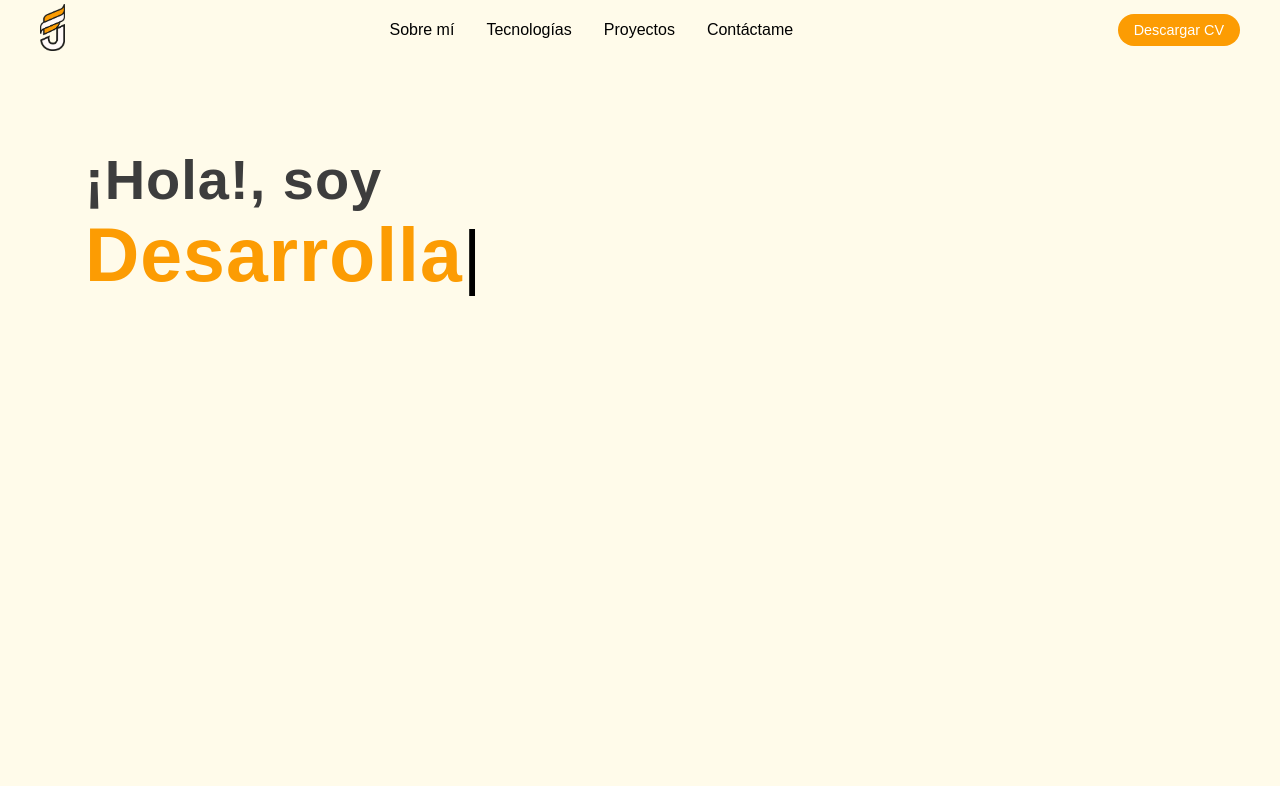
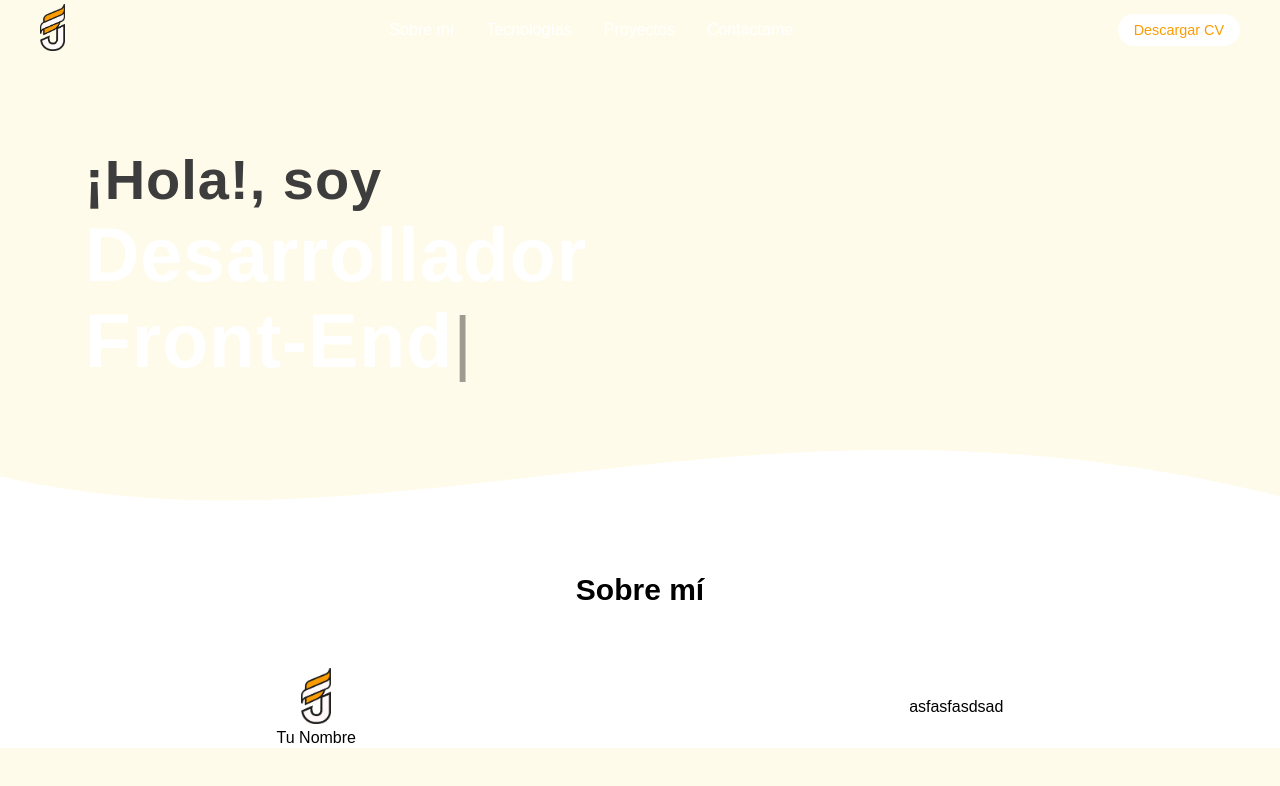
Before and after one commit to Jeree-Gs/portfolio, a plain HTML site: page index.html in a window 1280 px wide. Drawn offline with nearby package versions, Linux system fonts and the light colour scheme; some packages are replaced by stand-ins of ours; a script that the page names is missing; a web font is replaced by a local one.

Commit message:
add header & content

```diff
--- a/index.html
+++ b/index.html
@@ -23,10 +23,7 @@
 
 
 <body>
-
-
-
-    <main>
+    <!--Loader-->
     <div class="loop cubes">
         <div class="item cubes"></div>
         <div class="item cubes"></div>
@@ -35,12 +32,15 @@
         <div class="item cubes"></div>
         <div class="item cubes"></div>
     </div>
-        <div class="content" style="display: none;">
+    <main class="content" style="display: none;">
+
+        <!--NavBar-->
+        <div>
             <header>
                 <div class="navbar">
                     <div class="logo"><a href="#"><img src="/img/logo.png" alt=""></a></div>
                     <ul class="links">
-                        <li><a href="#">Sobre mí</a></li>
+                        <li><a class="tags" href="#">Sobre mí</a></li>
                         <li><a href="#">Tecnologías</a></li>
                         <li><a href="#">Proyectos</a></li>
                         <li><a href="#">Contáctame</a></li>
@@ -59,11 +59,9 @@
                     <li><a href="#" class="action_btn">Descargar CV</a></li>
                 </div>
             </header>
-            <div class="container">
-                <div class="wrapper">
-                    <h1 class="firstLetter">¡Hola!, soy <br> <span class="auto-type multiText"></span> </h1>
-                </div>
-                <div class="disc">
+
+            <!--Typing Text-->
+            <div>
                 <canvas id="canvas3d"></canvas>
                     <script async src="https://unpkg.com/es-module-shims@1.3.6/dist/es-module-shims.js"></script>
                     <script type="importmap">
@@ -73,9 +71,36 @@
                         }
                     }
                     </script>
+
+                <div class="container">
+                    <div class="wrapper">
+                        <h1 class="firstLetter">¡Hola!, soy <br> <span class="auto-type multiText"></span> </h1>
+                    </div>
+                    <div class="disc">
+
                     </div>
                 </div>
             </div>
+        </div>
+
+        <div style="height: 150px; overflow: hidden;" ><svg viewBox="0 0 500 150" preserveAspectRatio="none" style="height: 100%; width: 100%;"><path d="M-5.36,50.83 C149.99,150.00 290.91,-60.67 501.97,75.50 L500.00,150.00 L-2.54,152.47 Z" style="stroke: none; fill: rgb(255, 255, 255);"></path></svg></div>
+
+
+        <section class="sobremi">
+            <div class="contenedor-sobremi">
+                <h2 class="titulo">Sobre mí</h2>
+
+                <div class="container-sobremi">
+                    <div class="foto">
+                        <img src="/img/logo.png" alt="Mi Foto" class="imagen" width="30px" />
+                        <div class="nombre">Tu Nombre</div>
+                    </div>
+                    <div class="descripcion">
+                        asfasfasdsad
+                    </div>
+                </div>
+            </div>
+        </section>
 
     </main>
 
@@ -85,7 +110,7 @@
     <script src="https://unpkg.com/typed.js@2.1.0/dist/typed.umd.js"></script>
     <script>
         var typed = new Typed(".auto-type", {
-            strings: ["--", "Desarrollador Front-End", "Diseñador UX/UI", "Programador", "Freelancer"],
+            strings: ["Desarrollador Front-End", "Diseñador UX/UI", "Programador", "Freelancer"],
             typeSpeed: 130,
             backSpeed: 100,
             startDelay: 1000,
--- a/roboto.js
+++ b/roboto.js
@@ -2,4 +2,4 @@ import { Application } from '@splinetool/runtime';
 
 const canvas = document.getElementById('canvas3d');
 const app = new Application(canvas);
-app.load('https://prod.spline.design/75GXPPjeNuKgJQ5M/scene.splinecode');
+app.load('https://prod.spline.design/2b0vschOQloKhJXd/scene.splinecode');
--- a/script.js
+++ b/script.js
@@ -1,9 +1,9 @@
-// Carga
+// Loader
 window.addEventListener("load", function () {
     setTimeout(function () {
         document.querySelector('.loop').style.display = 'none';
         document.querySelector('.content').style.display = 'block';
-    }, 3000); // Ajusta el tiempo en milisegundos según sea necesario
+    }, 2000); // Ajusta el tiempo en milisegundos según sea necesario
 });
 
 // Toggle Navbar
--- a/styles.css
+++ b/styles.css
@@ -29,12 +29,12 @@ li {
 
 a {
     text-decoration: none;
-    color: var(--thirdColor);
+    color: var(--secondColor);
     font-size: 1rem;
 }
 
 a:hover {
-    color: orange;
+    color: var(--thirdColor);
 }
 
 
@@ -78,8 +78,8 @@ header {
 
 
 .action_btn {
-    background-color: var(--primaryColor);
-    color: var(--secondColor);
+    background-color: var(--secondColor);
+    color: var(--primaryColor);
     padding: 0.5rem 1rem;
     border: none;
     outline: none;
@@ -94,7 +94,7 @@ header {
 
 .action_btn:hover {
     scale: 1.05;
-    color: var(--secondColor);
+    color: var(--primaryColor);
     font-family: var(--primaryFont);
 }
 
@@ -102,7 +102,7 @@ header {
     scale: 0.95;
 }
 
-/* DROPDOWN */
+/* DROPDOWN BOTON NAVBAR */
 
 .dropdown_menu {
     display: none;
@@ -134,9 +134,6 @@ header {
     display: flex;
     justify-content: center;
 }
-
-
-/* RESPONSIVE */
 
 @media (max-width: 992px) {
     .navbar .links,
@@ -202,7 +199,7 @@ span {
 }
 
 .multiText {
-    color: var(--primaryColor);
+    color: var(--secondColor);
     font-weight: 900;
     font-size: 4.7rem;
     text-transform: capitalize;
@@ -226,11 +223,11 @@ span {
     }
 }
 
-/* Ajustes para tamaños de pantalla más pequeños */
+
 @media (max-width: 576px) {
 
     .wrapper {
-        padding: 20px; /* Añadir algún espacio alrededor del contenido en pantallas pequeñas */
+        padding: 20px;
         margin-left: -9px;
         margin-top: 20px;
         line-height: 45px;
@@ -248,6 +245,8 @@ span {
 }
 
 
+
+/* LOADER */
 
 .cubes {
     position: absolute;
@@ -386,3 +385,63 @@ span {
   .content {
     display: none;
   }
+  #canvas3d {
+    position:absolute;
+    top: 0;
+    left: 0;
+    width: 20%; /* Adjust the width as needed */
+    height: 20%; /* Adjust the height as needed */
+    z-index: -1;
+}
+
+.contenedor {
+  padding: 60px 0;
+}
+
+.sobremi {
+  background-color: var(--secondColor);
+}
+
+.contenedor-sobremi {
+  padding: 1px 0;
+}
+
+.wave {
+  position: absolute;
+  bottom: 0;
+  width: 100%;
+  height: 900px;
+}
+
+.titulo {
+  font-size: 30px;
+  text-align: center;
+  margin-bottom: 60px;
+}
+
+.container-sobremi {
+  width: 100%;
+  display: flex;
+  flex-direction: column;
+  align-items: center;
+  text-align: center;
+}
+
+.foto,
+.descripcion {
+  width: 100%;
+  max-width: 400px; /* o el valor deseado */
+  margin: auto;
+}
+
+@media (min-width: 769px) {
+  .container-sobremi {
+    flex-direction: row;
+    justify-content: center;
+  }
+
+  .foto,
+  .descripcion {
+    width: auto;
+  }
+}
```
Lines whose indentation alone changed are shown as unchanged.
